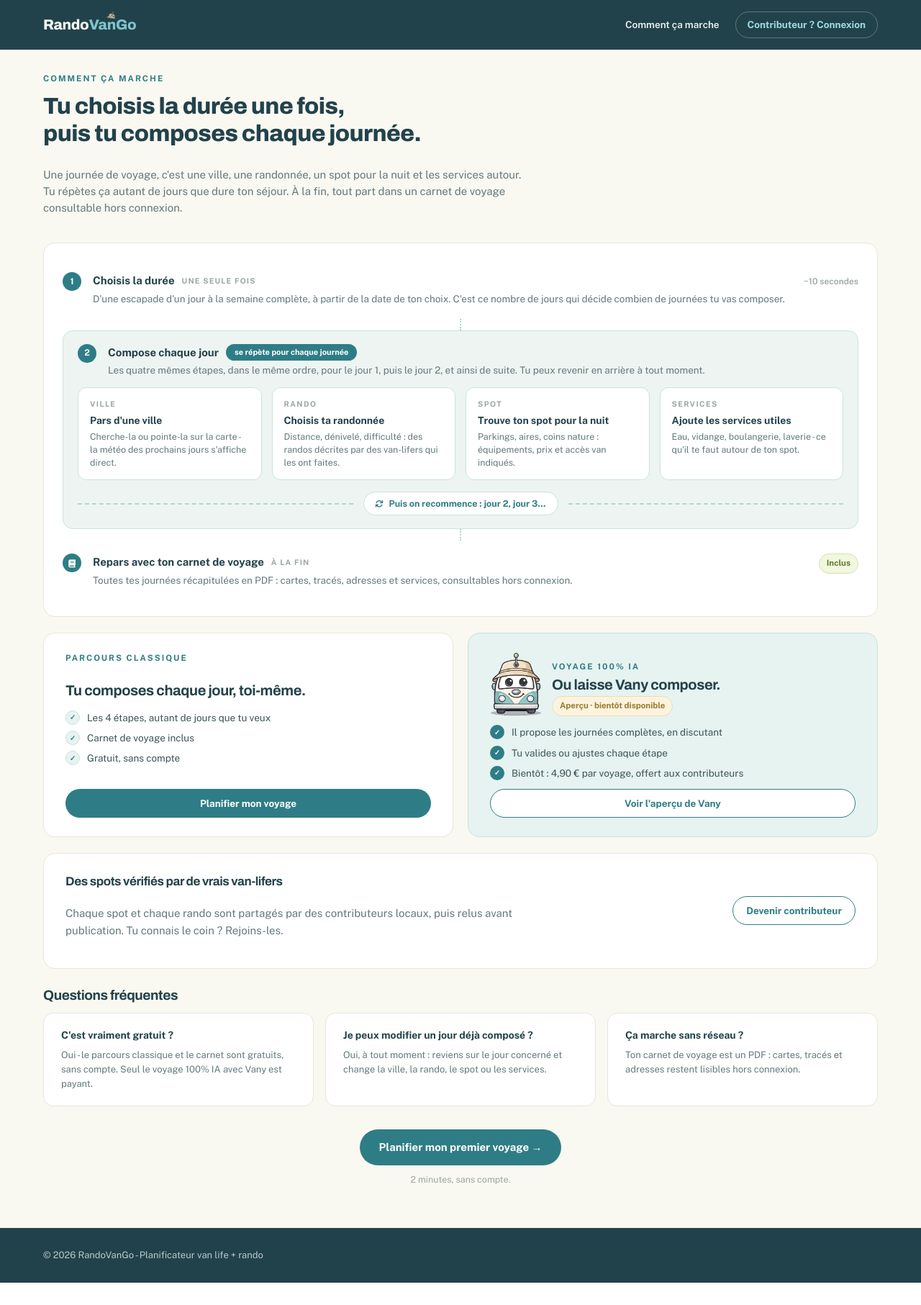
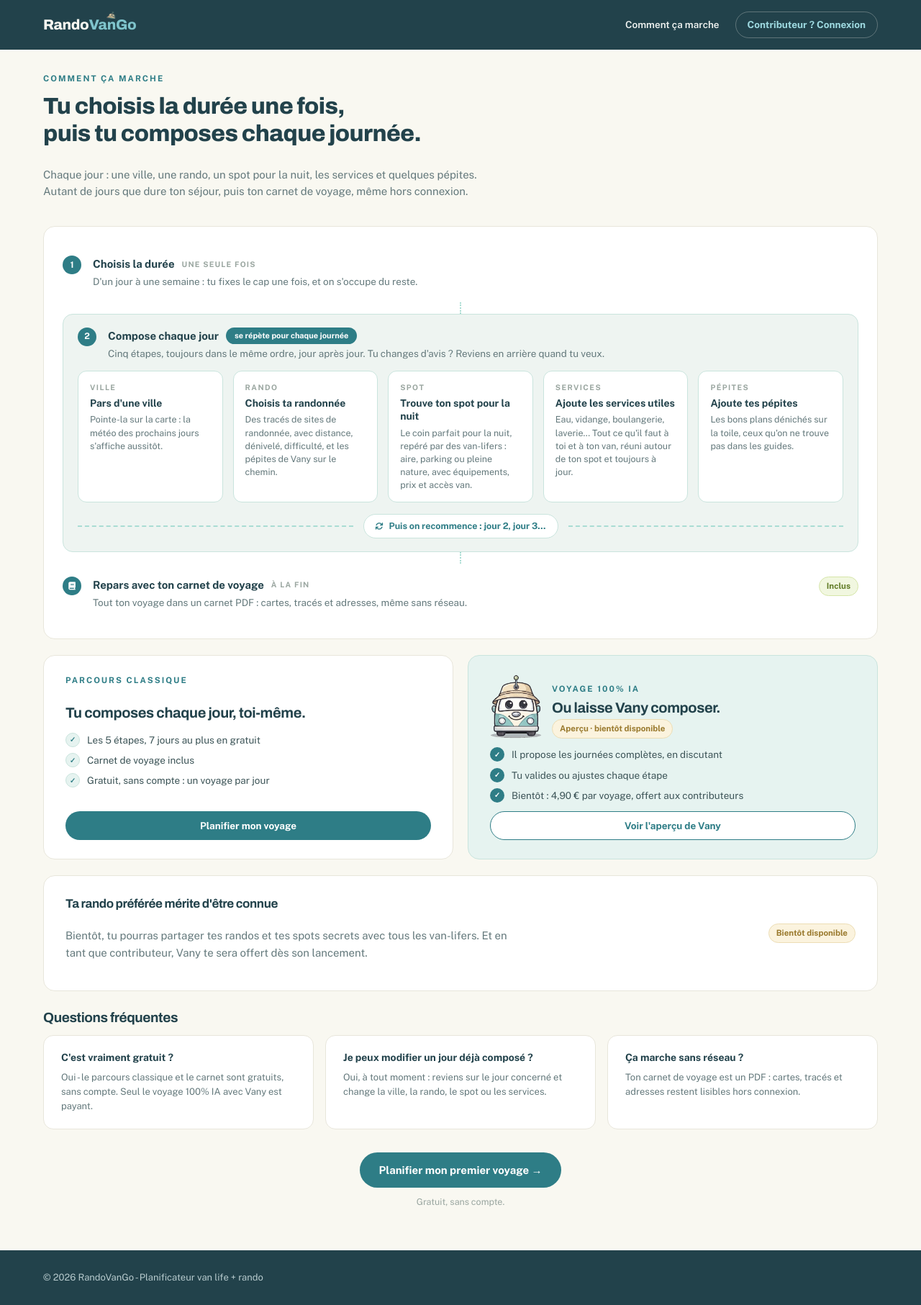
Before and after one commit to natbediee/randovango, a Flask app: page /how-it-works in a window 1280 px wide. Shown: the whole page at 72% size. Before the commit the page ends 1782 px from the top, so only its background shows below. Run offline with Flask 3, Linux system fonts and the light colour scheme.

Commit message:
Issue 302 : Comment ça marche dit d'où viennent les spots, randos et services, montre les 5 étapes et annonce la contribution pour bientôt

```diff
--- a/frontend/static/css/app.css
+++ b/frontend/static/css/app.css
@@ -1833,7 +1833,8 @@ input.duration-card__num::placeholder { color: var(--muted-2); }
 /* Titre sur deux lignes (le <br> du template) : le retour est voulu, il oppose
    « une fois » et « chaque journée », les deux temps du planificateur. */
 .hiw-title { font-size: clamp(22px, 2.7vw, 32px); line-height: 1.2; letter-spacing: -0.6px; }
-.hiw-subtitle { font-size: clamp(13px, 1.24vw, 15px); max-width: 74ch; }
+/* Deux phrases courtes, une par ligne (séparées par un <br>) : la largeur laisse tenir chacune sur sa ligne. */
+.hiw-subtitle { font-size: clamp(13px, 1.24vw, 15px); max-width: 84ch; }
 @media (max-width: 760px) {
   .hiw-title { font-size: 24px; }
   .hiw-subtitle { font-size: 14px; }
@@ -1893,7 +1894,7 @@ input.duration-card__num::placeholder { color: var(--muted-2); }
   border-radius: var(--r-card-sm);
   padding: 18px 20px;
 }
-.hiw-day-grid { display: grid; grid-template-columns: repeat(4, 1fr); gap: 14px; }
+.hiw-day-grid { display: grid; grid-template-columns: repeat(5, 1fr); gap: 14px; }
 .hiw-day {
   display: flex;
   flex-direction: column;
@@ -1952,7 +1953,7 @@ input.duration-card__num::placeholder { color: var(--muted-2); }
 .hiw-faq { display: grid; grid-template-columns: 1fr 1fr 1fr; gap: 16px; }
 
 @media (max-width: 1000px) {
-  /* Les quatre étapes du jour passent en 2x2 avant de s'empiler. */
+  /* Les cinq étapes du jour passent sur deux colonnes avant de s'empiler. */
   .hiw-day-grid { grid-template-columns: repeat(2, 1fr); }
 }
 
--- a/frontend/templates/pages/how_it_works.html
+++ b/frontend/templates/pages/how_it_works.html
@@ -8,20 +8,20 @@
   <header class="stack-sm">
     <span class="eyebrow">Comment ça marche</span>
     <h1 class="hiw-title">Tu choisis la durée une fois,<br>puis tu composes chaque journée.</h1>
-    <p class="muted hiw-subtitle">Une journée de voyage, c'est une ville, une randonnée, un spot pour la nuit et les services autour. Tu répètes ça autant de jours que dure ton séjour. À la fin, tout part dans un carnet de voyage consultable hors connexion.</p>
+    <p class="muted hiw-subtitle">Chaque jour : une ville, une rando, un spot pour la nuit, les services et quelques pépites.<br>Autant de jours que dure ton séjour, puis ton carnet de voyage, même hors connexion.</p>
   </header>
 
   {# Le déroulé réel du planificateur : une durée choisie une fois, puis une boucle
-     de quatre étapes répétée à chaque journée, et le carnet à l'arrivée. #}
+     de cinq étapes répétée à chaque journée (celles du fil d'étapes, partials/stepper.html),
+     et le carnet à l'arrivée. #}
   <div class="card hiw-flow">
 
     <div class="hiw-step">
       <span class="hiw-step__num">1</span>
       <div class="hiw-step__body">
         <span class="hiw-step__title">Choisis la durée <span class="hiw-once">une seule fois</span></span>
-        <span class="hiw-step__desc muted">D'une escapade d'un jour à la semaine complète, à partir de la date de ton choix. C'est ce nombre de jours qui décide combien de journées tu vas composer.</span>
+        <span class="hiw-step__desc muted">D'un jour à une semaine : tu fixes le cap une fois, et on s'occupe du reste.</span>
       </div>
-      <span class="hiw-step__meta">~10 secondes</span>
     </div>
 
     <span class="hiw-link" aria-hidden="true"></span>
@@ -32,15 +32,19 @@
         <span class="hiw-step__num">2</span>
         <div class="hiw-step__body">
           <span class="hiw-step__title">Compose chaque jour <span class="hiw-badge">se répète pour chaque journée</span></span>
-          <span class="hiw-step__desc muted">Les quatre mêmes étapes, dans le même ordre, pour le jour 1, puis le jour 2, et ainsi de suite. Tu peux revenir en arrière à tout moment.</span>
+          <span class="hiw-step__desc muted">Cinq étapes, toujours dans le même ordre, jour après jour. Tu changes d'avis ? Reviens en arrière quand tu veux.</span>
         </div>
       </div>
 
+      {# Chaque carte dit aussi d'où vient la donnée, sans promettre plus que l'application (issue #302) :
+         spots de la source des spots, randos en GPX de sites de randonnée (l'envoi par un contributeur n'est pas encore annoncé),
+         services réunis et vérifiés, pépites trouvées sur le web. #}
       {% set day_steps = [
-        ('Ville', "Pars d'une ville", "Cherche-la ou pointe-la sur la carte - la météo des prochains jours s'affiche direct."),
-        ('Rando', 'Choisis ta randonnée', "Distance, dénivelé, difficulté : des randos décrites par des van-lifers qui les ont faites."),
-        ('Spot', 'Trouve ton spot pour la nuit', "Parkings, aires, coins nature : équipements, prix et accès van indiqués."),
-        ('Services', 'Ajoute les services utiles', "Eau, vidange, boulangerie, laverie - ce qu'il te faut autour de ton spot.")
+        ('Ville', "Pars d'une ville", "Pointe-la sur la carte : la météo des prochains jours s'affiche aussitôt."),
+        ('Rando', 'Choisis ta randonnée', "Des tracés de sites de randonnée, avec distance, dénivelé, difficulté, et les pépites de Vany sur le chemin."),
+        ('Spot', 'Trouve ton spot pour la nuit', "Le coin parfait pour la nuit, repéré par des van-lifers : aire, parking ou pleine nature, avec équipements, prix et accès van."),
+        ('Services', 'Ajoute les services utiles', "Eau, vidange, boulangerie, laverie… Tout ce qu'il faut à toi et à ton van, réuni autour de ton spot et toujours à jour."),
+        ('Pépites', 'Ajoute tes pépites', "Les bons plans dénichés sur la toile, ceux qu'on ne trouve pas dans les guides.")
       ] %}
       <div class="hiw-day-grid">
         {% for kicker, titre, desc in day_steps %}
@@ -64,7 +68,7 @@
       <span class="hiw-step__num"><i class="fas fa-book" aria-hidden="true"></i></span>
       <div class="hiw-step__body">
         <span class="hiw-step__title">Repars avec ton carnet de voyage <span class="hiw-once">à la fin</span></span>
-        <span class="hiw-step__desc muted">Toutes tes journées récapitulées en PDF : cartes, tracés, adresses et services, consultables hors connexion.</span>
+        <span class="hiw-step__desc muted">Tout ton voyage dans un carnet PDF : cartes, tracés et adresses, même sans réseau.</span>
       </div>
       <span class="tag tag--ok">Inclus</span>
     </div>
@@ -77,9 +81,10 @@
       <span class="eyebrow">Parcours classique</span>
       <h3 style="font-size:20px; font-weight:700; margin-top:8px;">Tu composes chaque jour, toi-même.</h3>
       <ul class="hiw-check">
-        <li><span class="hiw-check__mark hiw-check__mark--mint">✓</span> Les 4 étapes, autant de jours que tu veux</li>
+        {# Les limites de l'offre gratuite viennent de backend/api/trip_limits.py : 7 jours au plus, un voyage par jour. #}
+        <li><span class="hiw-check__mark hiw-check__mark--mint">✓</span> Les 5 étapes, 7 jours au plus en gratuit</li>
         <li><span class="hiw-check__mark hiw-check__mark--mint">✓</span> Carnet de voyage inclus</li>
-        <li><span class="hiw-check__mark hiw-check__mark--mint">✓</span> Gratuit, sans compte</li>
+        <li><span class="hiw-check__mark hiw-check__mark--mint">✓</span> Gratuit, sans compte : un voyage par jour</li>
       </ul>
       <a href="{{ url_for('duration') }}" class="btn btn--primary btn--sm" style="margin-top:auto;">Planifier mon voyage</a>
     </div>
@@ -103,13 +108,15 @@
     </div>
   </div>
 
-  {# Réassurance contributeurs #}
+  {# Encart contributeur, annoncé « bientôt » : l'ajout d'un spot est masqué (issue #265) et l'envoi
+     d'une rando n'accepte pas encore tous les fichiers. Pas de bouton tant que le parcours n'est pas
+     prêt : on ne promet que ce qui viendra (issue #302). #}
   <div class="card hiw-reassurance">
     <div class="stack-sm" style="gap:4px;">
-      <h3 style="font-size:17px; font-weight:700;">Des spots vérifiés par de vrais van-lifers</h3>
-      <p class="muted" style="max-width:640px;">Chaque spot et chaque rando sont partagés par des contributeurs locaux, puis relus avant publication. Tu connais le coin ? Rejoins-les.</p>
+      <h3 style="font-size:17px; font-weight:700;">Ta rando préférée mérite d'être connue</h3>
+      <p class="muted" style="max-width:640px;">Bientôt, tu pourras partager tes randos et tes spots secrets avec tous les van-lifers. Et en tant que contributeur, Vany te sera offert dès son lancement.</p>
     </div>
-    <a href="{{ url_for('contributor_add_hike') }}" class="btn btn--outline btn--sm">Devenir contributeur</a>
+    <span class="tag tag--warn">Bientôt disponible</span>
   </div>
 
   {# FAQ #}
@@ -133,7 +140,7 @@
   {# CTA final #}
   <div class="stack-sm text-center" style="align-items:center; padding:10px 0;">
     <a href="{{ url_for('duration') }}" class="btn btn--primary">Planifier mon premier voyage →</a>
-    <span style="font-size:12.5px; color:var(--muted-3);">2 minutes, sans compte.</span>
+    <span style="font-size:12.5px; color:var(--muted-3);">Gratuit, sans compte.</span>
   </div>
 
 </div>
```
Also changed, not shown: tests/unit/frontend/test_how_it_works_sources.py (added, +42 -0 lines).
